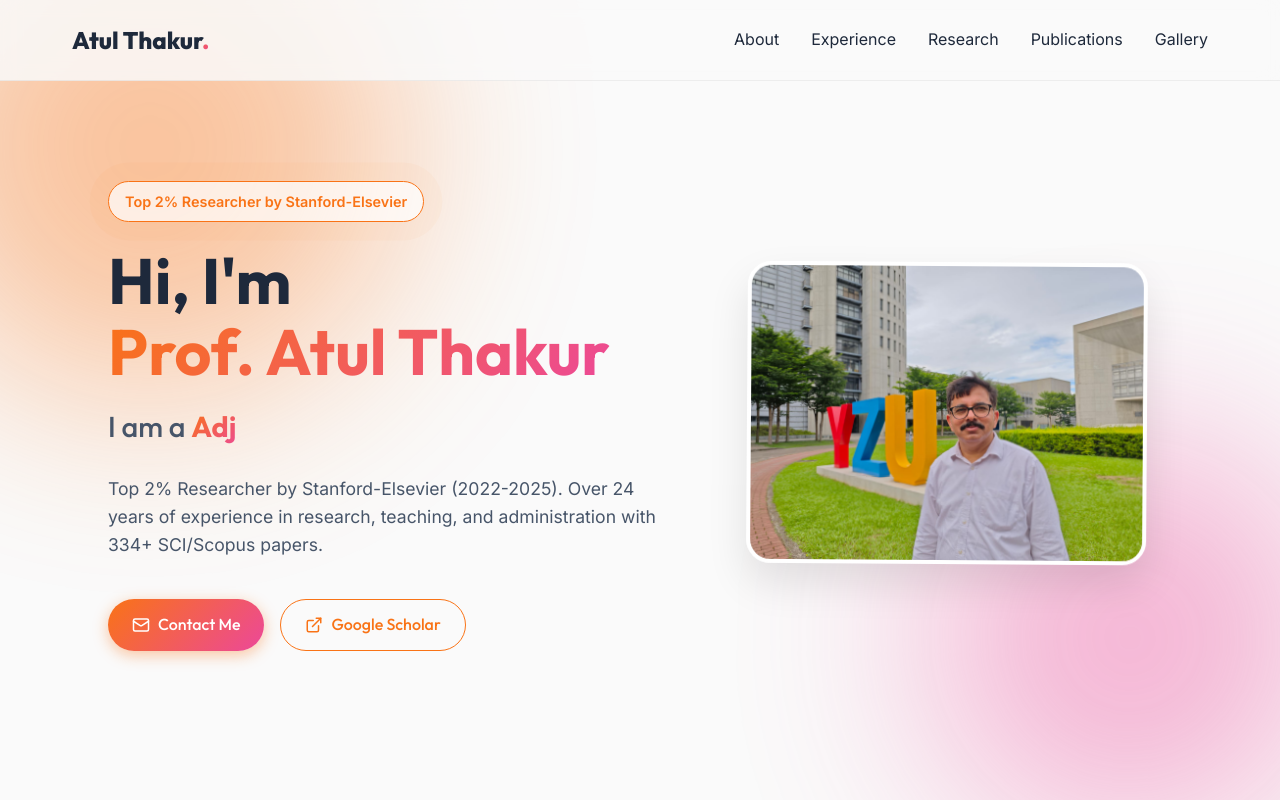
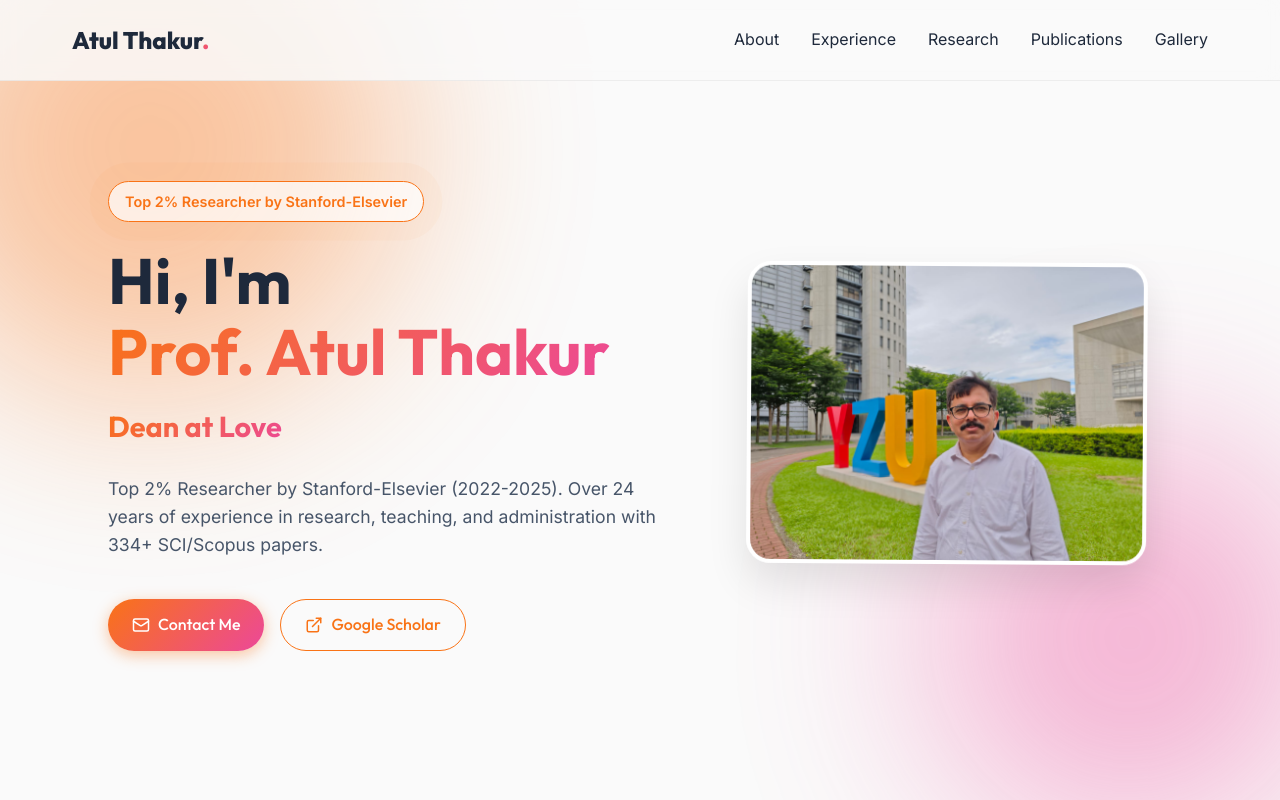
Before and after one commit to thakuratulhp/portfolio, a React app: page / in a window 1280 px wide. Shown: the top 800 px of the page. Built offline with nearby package versions, Linux system fonts and the light colour scheme; the HTML template or start-up script is replaced by a standard one.

Commit message:
Update Hero text to explicitly show Dean role

```diff
--- a/src/components/Hero.jsx
+++ b/src/components/Hero.jsx
@@ -33,10 +33,9 @@ const Hero = () => {
             </h1>
 
             <h2 style={{ fontSize: '1.8rem', fontWeight: 500, color: 'var(--text-color)', marginBottom: '2rem', height: '40px' }}>
-              <span style={{ color: 'var(--text-muted)' }}>I am a </span>
               <span className="text-gradient" style={{ fontWeight: 'bold' }}>
                 <Typewriter
-                  words={resumeData.personalInfo.affiliations.map(a => a.split(',')[0])}
+                  words={['Dean at Lovely Professional University']}
                   loop={0}
                   cursor
                   cursorStyle='|'
```
